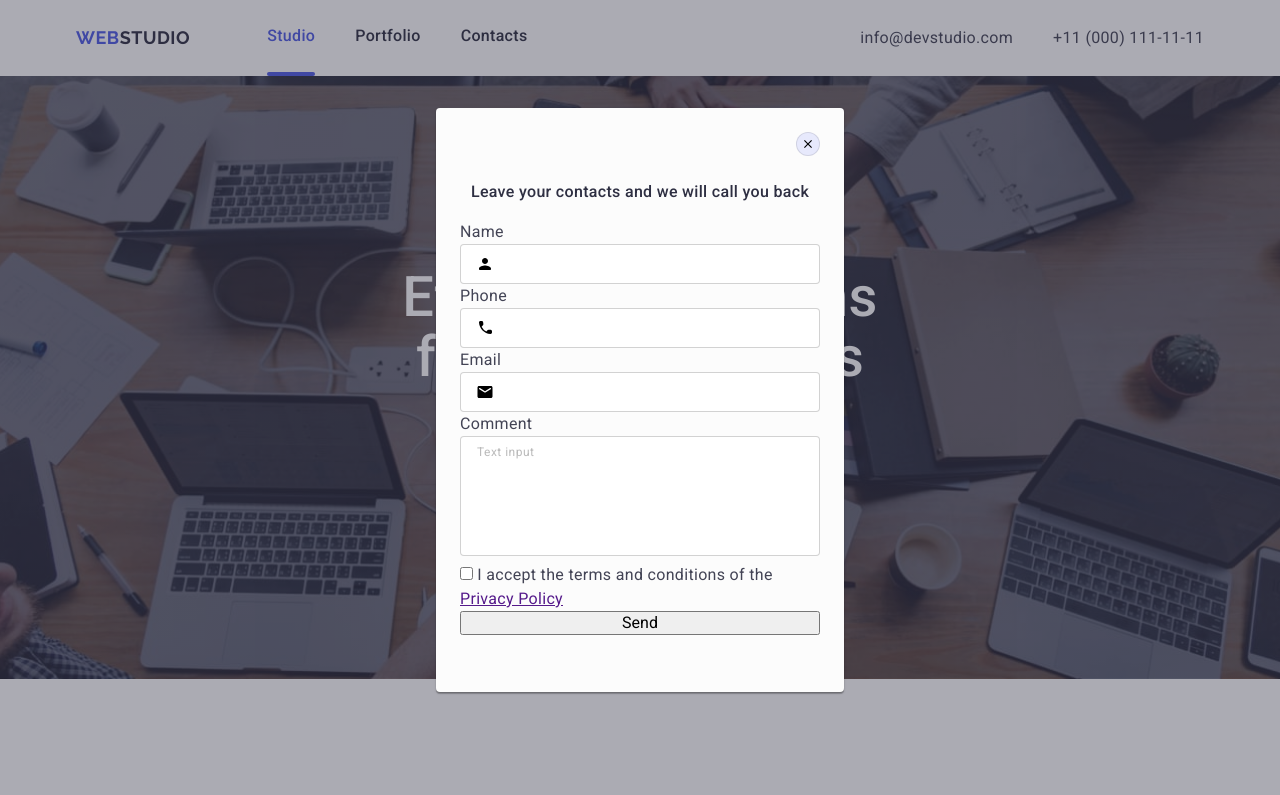
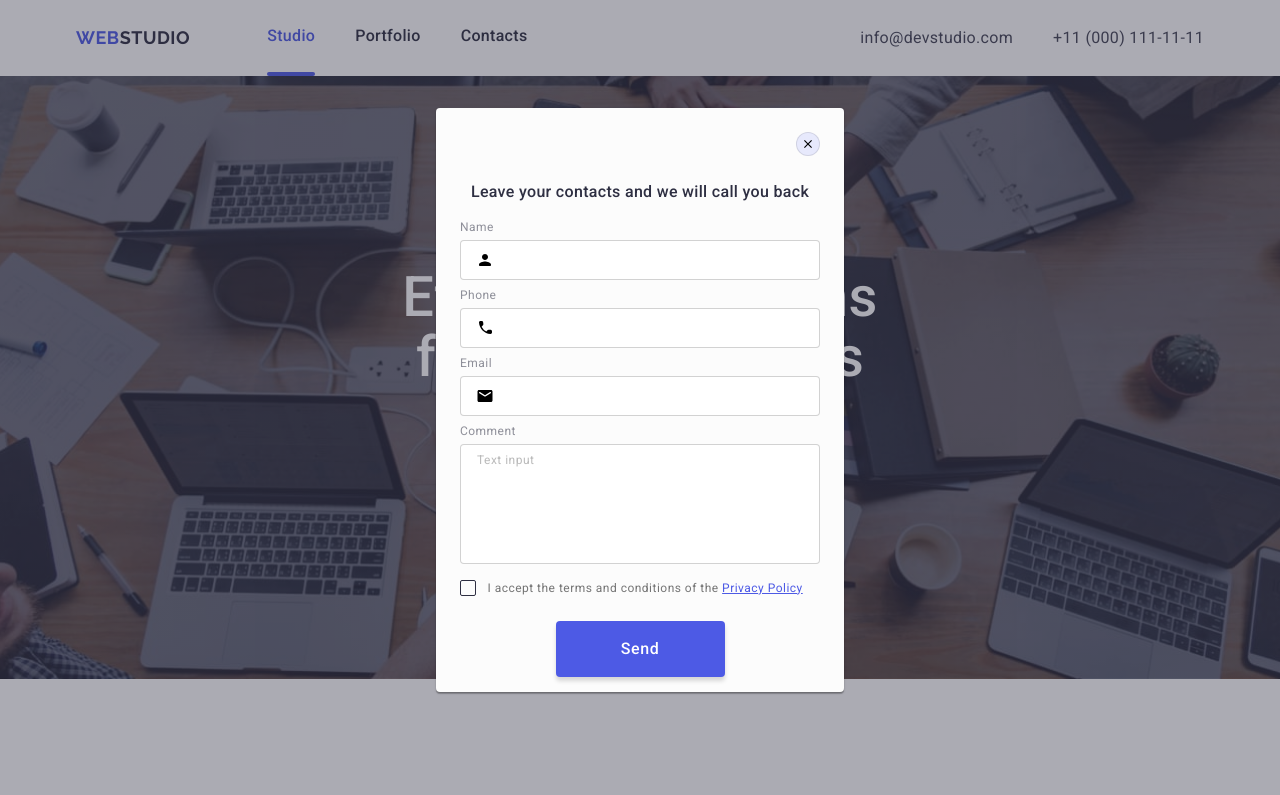
Before and after one commit to Fargai/goit-markup-hw-06, a plain HTML site: page index.html in a window 1280 px wide. Both pictures are taken after a click on the button "Order Service". Shown: the top 795 px of the page. Drawn offline with nearby package versions, Linux system fonts and the light colour scheme.

Commit message:
Add finish

```diff
--- a/CSS/styless.css
+++ b/CSS/styless.css
@@ -453,6 +453,7 @@ img {
 }
 .subscribe-form-footer {
     display: flex;
+    align-items: center;
 }
 .frame-icon-footer {
     fill: var(--withe-color);
@@ -482,6 +483,17 @@ img {
     border-radius: 4px;
     border: 0;
     cursor: pointer;
+    transition:
+    background-color 250ms cubic-bezier(0.4, 0, 0.2, 1),
+    box-shadow 250ms cubic-bezier(0.4, 0, 0.2, 1);
+}
+.subscribe-btn-footer:hover,
+.subscribe-btn-footer:focus {
+    background-color: #404BBF;
+    box-shadow:
+        0px 1px 6px rgba(46, 47, 66, 0.08),
+        0px 1px 1px rgba(46, 47, 66, 0.16),
+        0px 2px 1px rgba(46, 47, 66, 0.08);
 }
 .subscribe-btn-fill {
     display: flex;
@@ -666,6 +678,29 @@ img {
     transition: transform 250ms cubic-bezier(0.4, 0, 0.2, 1);
     opacity: 1;
 }
+.button-close {
+    position: absolute;
+    top: 24px;
+    right: 24px;
+    display: flex;
+    justify-content: center;
+    align-items: center;
+    width: 24px;
+    height: 24px;
+    border-radius: 50%;
+    cursor: pointer;
+    background-color: #E7E9FC;
+    border: 1px solid rgba(0, 0, 0, 0.1);
+    transition:
+        background-color 250ms cubic-bezier(0.4, 0, 0.2, 1),
+        fill 250ms cubic-bezier(0.4, 0, 0.2, 1);
+}
+
+.button-close:hover,
+.button-close:focus {
+    background-color: #404BBF;
+    fill: var(--withe-color);
+}
 .modal-page {
     font-weight: 500;
     font-size: 16px;
@@ -679,14 +714,34 @@ img {
     display: flex;
     flex-direction: column;
 }
-.modal-lable {
+.modal-wrapper-box {
+    display: flex;
+    flex-direction: column;
+    margin-bottom: 16px;
+}
+.modal-label {
     font-weight: 400;
     font-size: 12px;
     line-height: 1.33;
     letter-spacing: 0.04em;
     color: #8E8F99;
+    margin-bottom: 4px;
 }
 .modal-wrapper {
+    display: flex;
+    flex-direction: column;
+    margin-bottom: 8px;
+}
+.modal-wrapper-comment {
+    display: flex;
+    flex-direction: column;
+}
+.modal-wrapper-policy{
+    display: flex;
+    align-items: center;
+    margin-bottom: 24px;
+}
+.modal-input-wrapper {
     position: relative;
 }
 .modal-input {
@@ -697,7 +752,8 @@ img {
     padding-left: 38px;
     color: #000000;
     font-size: 18px;
-    transition: border-color 250ms cubic-bezier(0.4, 0, 0.2, 1);
+    transition:
+    border-color 250ms cubic-bezier(0.4, 0, 0.2, 1);
 }
 .modal-input:focus {
     outline: none;
@@ -736,31 +792,83 @@ img {
     letter-spacing: 0.04em;
     color: rgba(117, 117, 117, 0.5);
 }
-.modal-lable-policy {
+
+.modal-checkbox-policy {
+    position: absolute;
+    top: 0;
+    left: 0;
+    width: 1px;
+    height: 1px;
+    margin: -1px;
+    border: 0;
+    padding: 0;
+    flex-shrink: 0;
+    clip: rect(0 0 0 0);
+    overflow: hidden;
+}
+
+.icon-checkbox {
+    display: inline-flex;
+    align-items: center;
+    justify-content: center;
+    width: 16px;
+    height: 16px;
+    margin-right: 8px;
+    border: 1.25px solid #2E2F42;
+    border-radius: 2px;
+}
+.mark-icon-checkbox {
+    display: block;
+    align-items: center;
+    justify-content: center;
+    opacity: 0;
+}
+.modal-checkbox-policy:checked + .modal-label-policy .icon-checkbox {
+    background-color: #404BBF;
+    border: 1px solid #404BBF;
+}
+.modal-checkbox-policy:checked + .modal-label-policy .mark-icon-checkbox {
+    opacity: 1;
+    fill: var(--light-color);
+}
+.modal-label-policy {
     font-weight: 400;
     font-size: 12px;
     line-height: 1.33;
     letter-spacing: 0.04em;
     color: #757575;
+    cursor: pointer;
 }
-.button-close {
-    position: absolute;
-    top: 24px;
-    right: 24px;
-    display: flex;
-    justify-content: center;
+.modal-link-policy {
+    color: var(--primary-brend-color);
+}
+.send-button {
+    align-self: center;
+    width: 169px;
+    height: 56px;
+    padding: 16px 32px;
+    background: var(--primary-brend-color);
+    box-shadow: 0px 4px 4px rgba(0, 0, 0, 0.15);
+    border-radius: 4px;
+    border: none;
+
+    font-weight: 500;
+    font-size: 16px;
+    line-height: 1.5;
     align-items: center;
-    width: 24px;
-    height: 24px;
-    border-radius: 50%;
-    cursor: pointer;
-    background-color: #E7E9FC;
-    border: 1px solid rgba(0, 0, 0, 0.1);
-    transition: box-shadow 250ms cubic-bezier(0.4, 0, 0.2, 1);
+    text-align: center;
+    letter-spacing: 0.04em;
+
+        color: #FFFFFF;
+    transition:
+    background-color 250ms cubic-bezier(0.4, 0, 0.2, 1),
+    box-shadow 250ms cubic-bezier(0.4, 0, 0.2, 1);
 }
-.button-close:hover {
+.send-button:hover,
+.send-button:focus {
+    background-color: #404BBF;
     box-shadow:
-    0px 1px 6px rgba(46, 47, 66, 0.08),
-    0px 1px 1px rgba(46, 47, 66, 0.16),
-    0px 2px 1px rgba(46, 47, 66, 0.08);
+        0px 1px 6px rgba(46, 47, 66, 0.08),
+        0px 1px 1px rgba(46, 47, 66, 0.16),
+        0px 2px 1px rgba(46, 47, 66, 0.08);
 }
--- a/index.html
+++ b/index.html
@@ -554,9 +554,10 @@
         </button>
         <p class="modal-page">Leave your contacts and we will call you back</p>
         <form class="modal-form">
-          <div>
+          <div class="modal-wrapper-box">
+            <div class="modal-wrapper">
               <label class="modal-label" for="name">Name</label>
-            <div class="modal-wrapper">
+              <div class="modal-input-wrapper">
                 <input
                   class="modal-input"
                   type="text"
@@ -570,9 +571,9 @@
                 </svg>
               </div>
             </div>
-          <div>
+            <div class="modal-wrapper">
               <label class="modal-label" for="tel">Phone</label>
-            <div class="modal-wrapper">
+              <div class="modal-input-wrapper">
                 <input
                   class="modal-input"
                   type="tel"
@@ -586,9 +587,9 @@
                 </svg>
               </div>
             </div>
-          <div>
+            <div class="modal-wrapper">
               <label class="modal-label" for="email">Email</label>
-            <div class="modal-wrapper">
+              <div class="modal-input-wrapper">
                 <input
                   class="modal-input"
                   type="email"
@@ -601,8 +602,8 @@
                 </svg>
               </div>
             </div>
-          <div>
-            <label class="modal-label-comment" for="comment">Comment</label>
+            <div class="modal-wrapper-comment">
+              <label class="modal-label" for="comment">Comment</label>
               <textarea
                 class="modal-input-comment"
                 name="user_comment"
@@ -610,21 +611,28 @@
                 placeholder="Text input"
               ></textarea>
             </div>
-          <div>
+          </div>
+          <div class="modal-wrapper-policy">
             <input
-              class="modal-input-policy"
+              class="modal-checkbox-policy"
               type="checkbox"
               name="user_policy"
               id="policy"
               required
             />
-            <label class="modal-label-policy" for="policy"
+            <label class="modal-label-policy" for="policy">
+              <span class="icon-checkbox">
+                <svg class="mark-icon-checkbox" width="11" height="8">
+                  <use href="./images/icons.svg#check-mark"></use>
+                </svg>
+              </span>
+              <span class=""
                 >I accept the terms and conditions of the
-              <a href="">Privacy Policy</a>
+                <a href="" class="modal-link-policy">Privacy Policy</a></span
+              >
             </label>
           </div>
-
-          <button type="submit">Send</button>
+          <button type="submit" class="send-button">Send</button>
         </form>
       </div>
     </div>
```
Also changed, not shown: portfolio.html (+24 -0 lines), images/min-symbol-defs.svg (deleted), images/symbol-defs-frame (1).svg (deleted), images/symbol-defs-frame.svg (deleted), images/symbol-defs.svg (deleted), 1 other file. Lines whose indentation alone changed are shown as unchanged.
